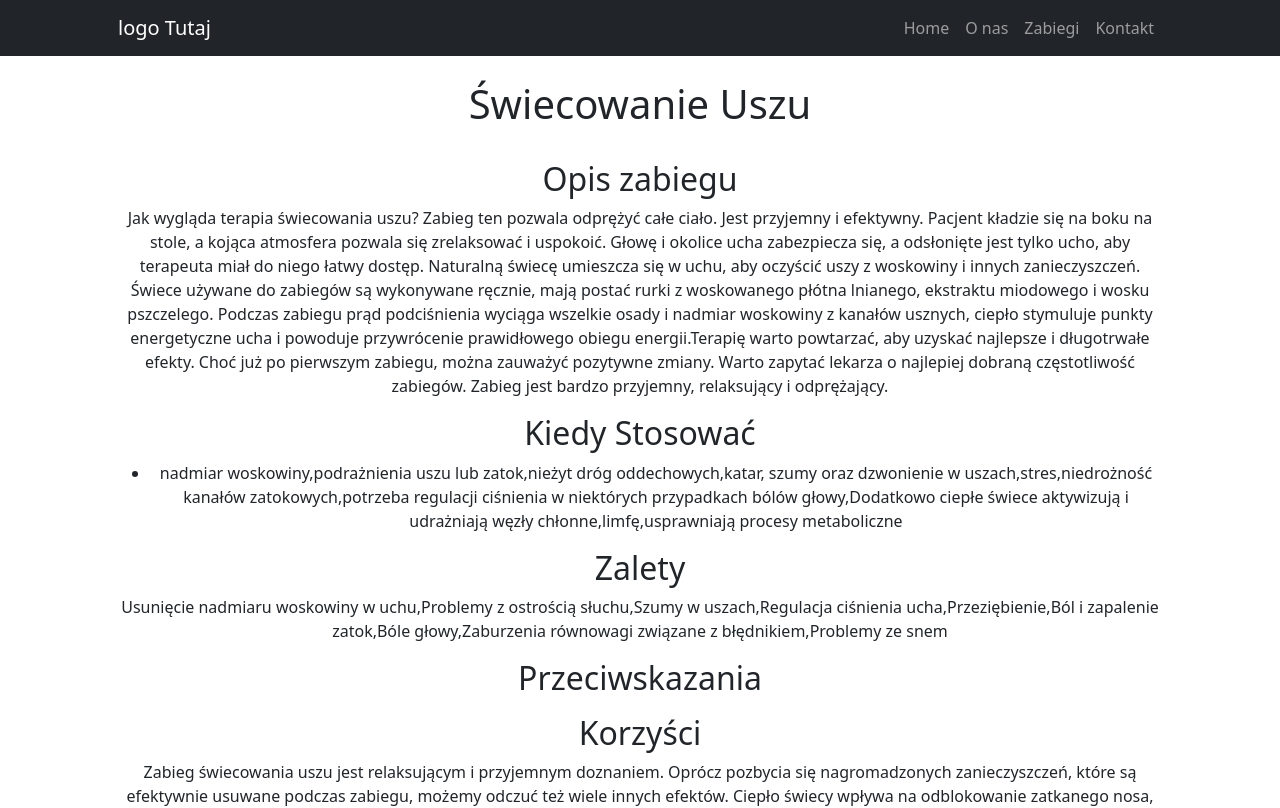
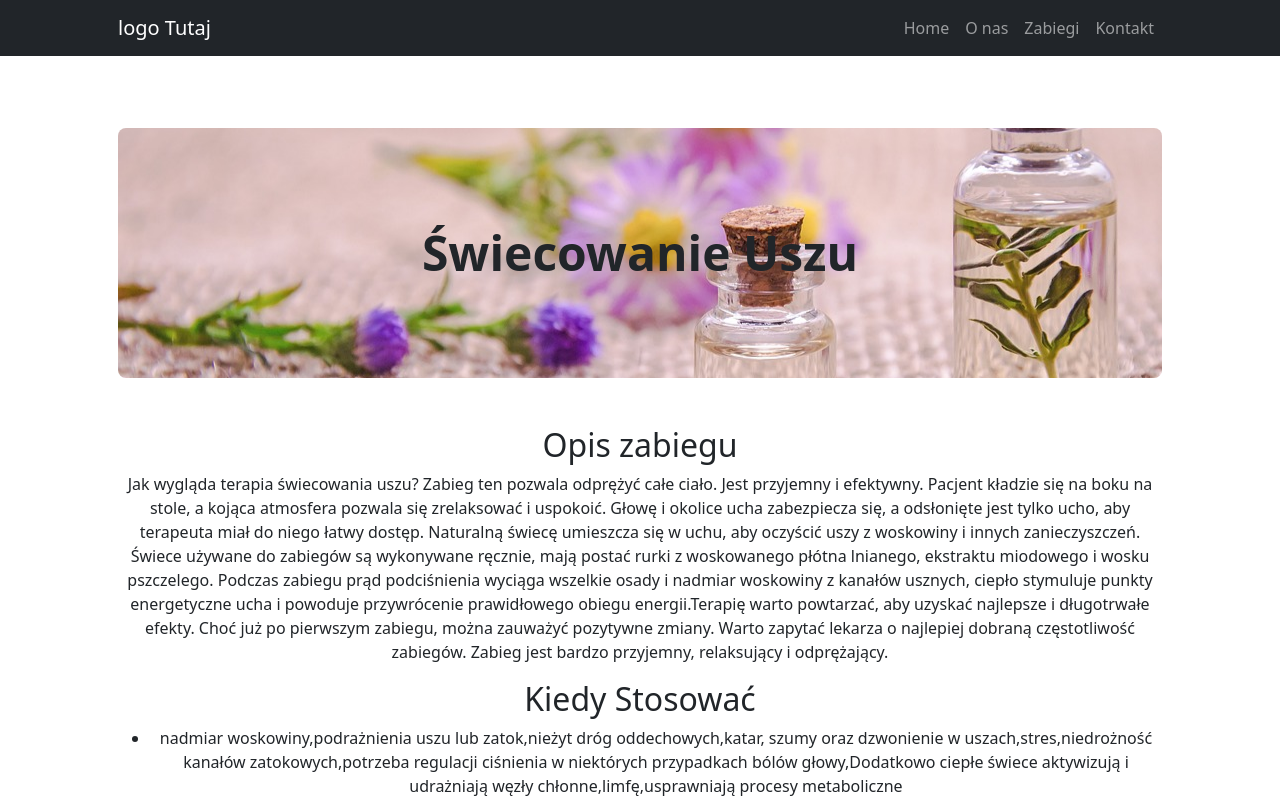
Before and after one commit to KazKamil2000/beautySite, an Angular app: page /moreInfo in a window 1280 px wide. Shown: the top 808 px of the page. Built offline with nearby package versions, Linux system fonts and the light colour scheme.

Commit message:
made the site look better

```diff
--- a/src/app/more-info/more-info.component.html
+++ b/src/app/more-info/more-info.component.html
@@ -1,6 +1,14 @@
 <section class="pt-4">
+  <header class="py-5">
+    <div class="container px-lg-5">
+      <div class="p-4 p-lg-5 rounded-3 text-center main-header">
+        <div class="m-4 m-lg-5">
+          <h1 class="display-5 fw-bold">{{ products[selectedProduct].name }}</h1>
+        </div>
+      </div>
+    </div>
+  </header>
   <div class="container px-lg-5 text-center">
-    <h1 class="pb-4">{{ products[selectedProduct].name }}</h1>
 
     <h2>Opis zabiegu</h2>
     <p>{{ products[selectedProduct].desc }}</p>
--- a/src/app/more-info/more-info.component.scss
+++ b/src/app/more-info/more-info.component.scss
@@ -0,0 +1,4 @@
+.main-header{
+    background-image: url(../../assets/images/banner2.jpg);
+    background-position: 0% 50%;
+}
--- a/src/app/navbar/navbar.component.html
+++ b/src/app/navbar/navbar.component.html
@@ -15,7 +15,7 @@
     <div class="collapse navbar-collapse" id="navbarSupportedContent">
       <ul class="navbar-nav ms-auto mb-2 mb-lg-0">
         <li
-          class="nav-item"
+          class="nav-item active"
           routerLinkActive="active"
           [routerLinkActiveOptions]="{ exact: true }"
         >
--- a/src/app/products/products.component.html
+++ b/src/app/products/products.component.html
@@ -7,7 +7,7 @@
         *ngFor="let product of products; index as i"
       >
         <div class="card bg-light">
-          <img [src]=product.image class="card-img-top"/>
+          <img [src]=product.image class="card-img-top top-img"/>
           <div class="card-body text-center p-4 p-lg-5">
             <h2 class="fs-4 card-title fw-bold">{{ product.name }}</h2>
             <p class="mb-0 card-text">{{ product.shortDesc }}</p>
--- a/src/app/products/products.component.scss
+++ b/src/app/products/products.component.scss
@@ -1,3 +1,7 @@
 .index {
   display: none;
 }
+
+.top-img{
+  max-height: 16rem;
+}
```
Also changed, not shown: src/assets/images/banner2.jpg (added).
